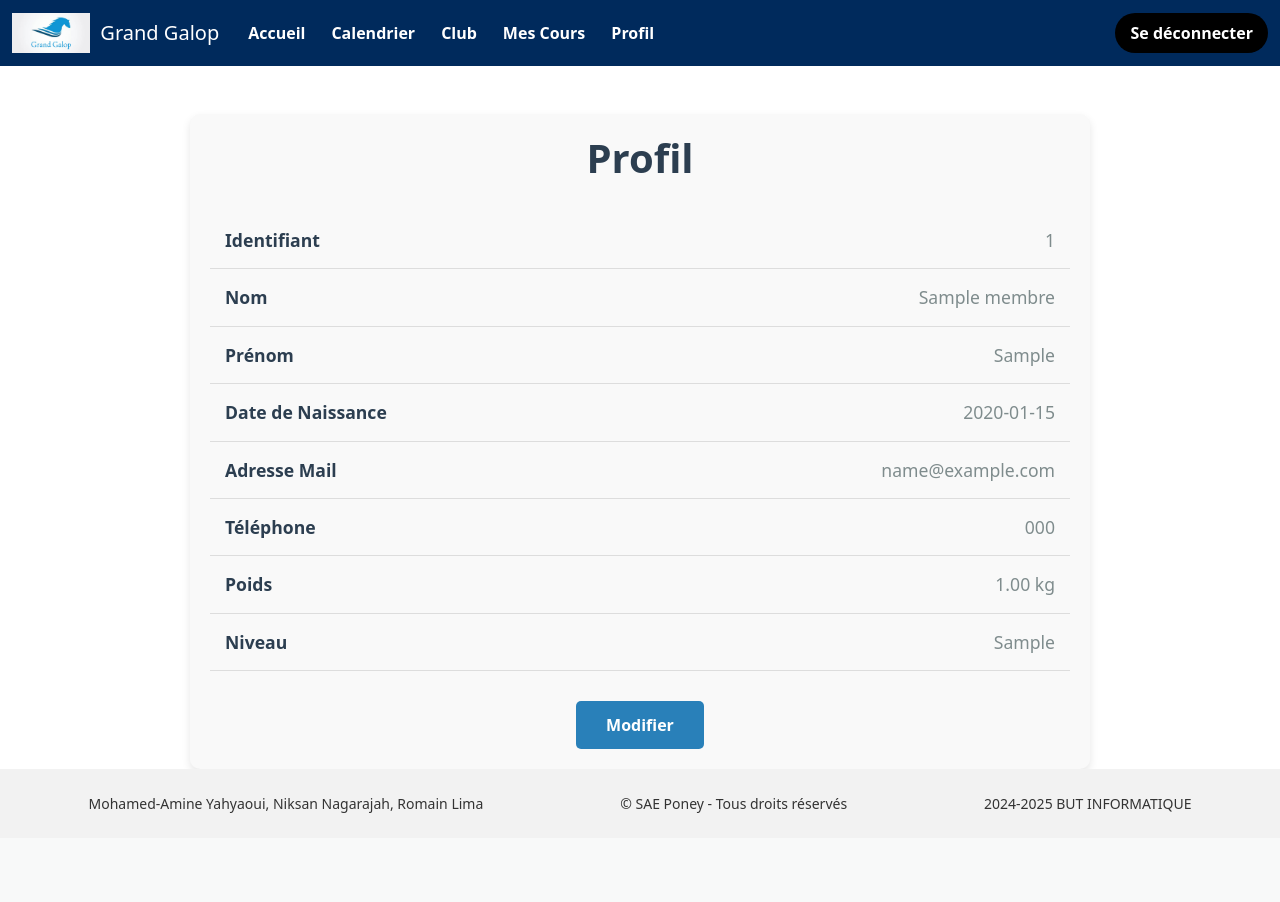
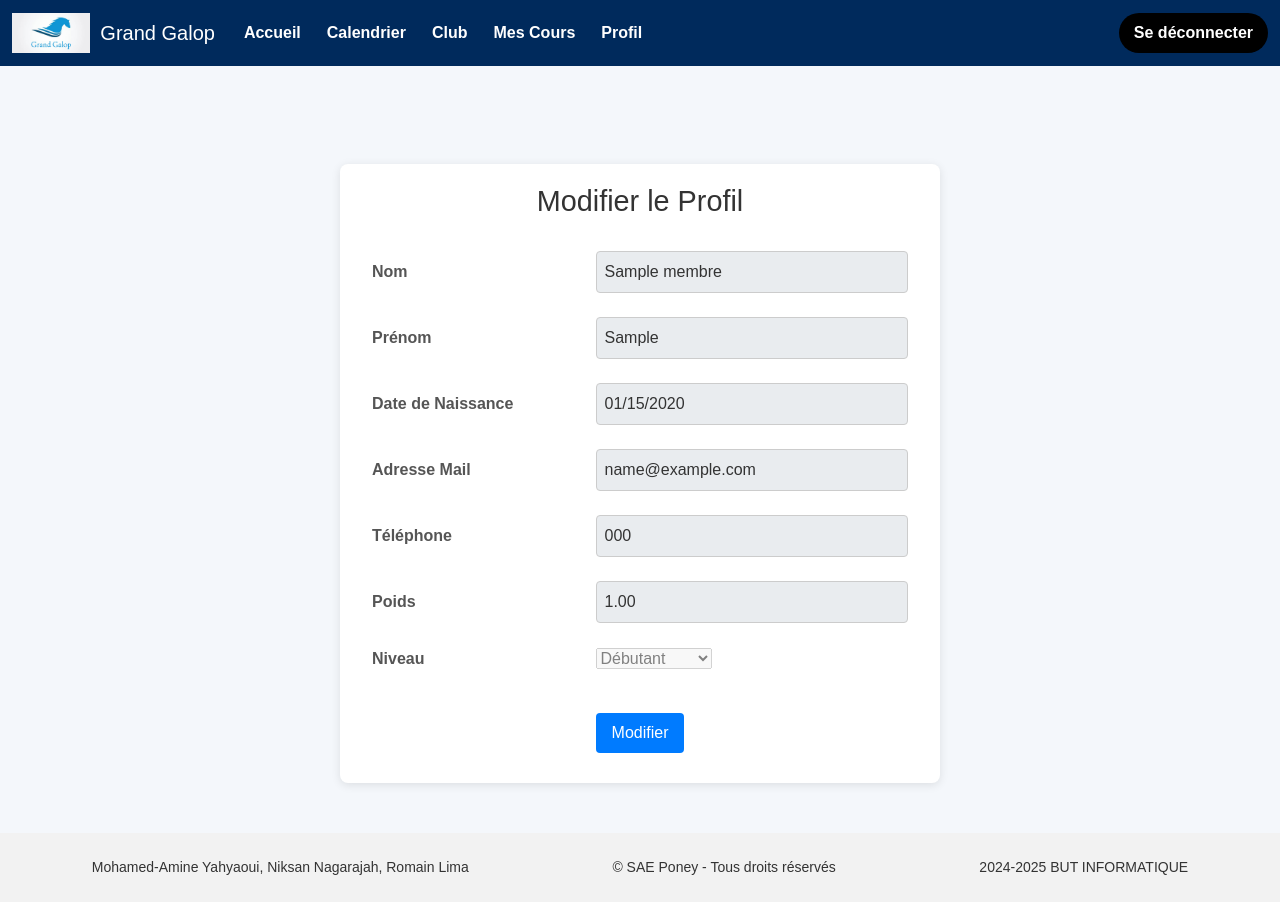
Before and after one commit to NiksanNagarajah/SAE_DevWeb, a Flask app: page /profil in a window 1280 px wide. Before the commit the page ends 813 px from the top, so only its background shows below. Run offline with Flask 3, Linux system fonts and the light colour scheme; a user stored in the database is signed in; tables that the repository leaves empty hold one stand-in row (values such as "Sample post"); data that the repository does not hold is empty.

Commit message:
Ajout des modification du profil

```diff
--- a/app/static/profil.css
+++ b/app/static/profil.css
@@ -1,84 +1,118 @@
-.profile-container {
-    max-width: 900px;
-    margin: 0 auto;
-    padding: 20px;
-    background-color: #f9f9f9;
-    border-radius: 10px;
-    box-shadow: 0 4px 8px rgba(0, 0, 0, 0.1);
+/* Styles de base */
+body {
+    font-family: Arial, sans-serif;
+    background-color: #f4f7fb;
+    color: #333;
+    margin: 0;
+    padding: 0;
 }
 
-.profile-container h1 {
-    font-size: 2.5em;
-    font-weight: bold;
-    margin-bottom: 30px;
-    color: #2c3e50;
+.profile-container {
+    max-width: 600px;
+    margin: 50px auto;
+    padding: 20px;
+    background-color: #fff;
+    border-radius: 8px;
+    box-shadow: 0 2px 10px rgba(0, 0, 0, 0.1);
+}
+
+h1 {
+    font-size: 1.8rem;
+    color: #333;
+    margin-bottom: 20px;
     text-align: center;
 }
 
+/* Tableaux */
 table {
     width: 100%;
     border-collapse: collapse;
     margin-bottom: 20px;
-    font-size: 1.1em;
 }
 
-table td {
-    padding: 15px;
-    border-bottom: 1px solid #ddd;
-    text-align: left;
-    vertical-align: middle;
-    color: #34495e;
+td {
+    padding: 12px;
+    font-size: 1rem;
+    color: #555;
 }
 
-table td:nth-child(1) {
+td:first-child {
     font-weight: bold;
-    width: 40%;
-    color: #2c3e50;
 }
 
-table td:nth-child(2) {
-    text-align: right;
-    color: #7f8c8d;
+input[type="text"], input[type="email"], input[type="tel"], input[type="number"], input[type="date"] {
+    width: 100%;
+    padding: 8px;
+    border: 1px solid #ccc;
+    border-radius: 4px;
+    background-color: #f9f9f9;
+    color: #333;
+    font-size: 1rem;
 }
 
-.profile-button-container {
-    text-align: center;
-    margin-top: 30px;
+input[readonly] {
+    background-color: #e9ecef;
 }
 
-.modify-button {
-    padding: 12px 30px;
-    font-size: 1em;
-    font-weight: bold;
-    color: #fff;
-    background-color: #2980b9;
-    border: none;
-    border-radius: 5px;
-    cursor: pointer;
-    transition: background-color 0.3s ease, transform 0.2s ease;
+input[type="text"]:focus, input[type="email"]:focus, input[type="tel"]:focus, input[type="number"]:focus, input[type="date"]:focus {
+    border-color: #007bff;
+    outline: none;
 }
 
-.modify-button:hover {
-    background-color: #3498db;
-    transform: translateY(-2px);
+/* Liens Modifier, Enregistrer, Annuler */
+form > a {
+    display: inline-block;
+    padding: 8px 16px;
+    text-decoration: none;
+    font-size: 1rem;
+    border-radius: 4px;
+    margin: 5px;
+    background-color: #007bff;
+    color: white;
+    text-align: center;
+    transition: background-color 0.3s;
 }
 
-.modify-button:active {
-    background-color: #1c6691;
-    transform: translateY(0);
+form >a:hover {
+    background-color: #0056b3;
 }
 
+/* Boutons centrés et sur une colonne */
+form {
+    display: flex;
+    flex-direction: column;
+    align-items: center;
+}
+
+#edit-link, #save-link, #cancel-link {
+    display: inline-block;
+    margin: 10px 0; /* Espacement entre les boutons */
+}
+
+#save-link, #cancel-link {
+    display: inline-block;
+    margin: 10px 0;
+}
+
+#save-link, #cancel-link {
+    display: none;
+}
+
+/* Réactivité */
 @media (max-width: 768px) {
     .profile-container {
         padding: 15px;
     }
 
-    table td {
-        font-size: 0.9em;
+    table {
+        font-size: 0.9rem;
     }
 
-    .modify-button {
-        width: 100%;
+    td {
         padding: 10px;
     }
+
+    input {
+        font-size: 0.9rem;
+    }
 }
--- a/app/templates/profil.html
+++ b/app/templates/profil.html
@@ -1,6 +1,6 @@
 {% extends "base.html" %}
 
-{% block title %}Profil{% endblock %}
+{% block title %}Modifier le Profil{% endblock %}
 
 {% block styles %}
 <link rel="stylesheet" href="{{ url_for('static', filename='profil.css') }}">
@@ -10,48 +10,87 @@
 <br><br>
 <div class="profile-container">
     {% if utilisateur %}
-        <h1>Profil</h1>
-        <table>
-            {% for u in utilisateur %}
-                <tr>
-                    <td>Identifiant</td>
-                    <td>{{ u.id_membre }}</td>
-                </tr>
+        <h1>Modifier le Profil</h1>
+        <form id="profil-form" method="POST" action="{{ url_for('modifier_profil') }}">
+            <input type="hidden" name="id_membre" value="{{ utilisateur[0].id_membre }}">
+
+            <table>
                 <tr>
                     <td>Nom</td>
-                    <td>{{ u.nom }}</td>
+                    <td><input type="text" name="nom" value="{{ utilisateur[0].nom }}" readonly></td>
                 </tr>
                 <tr>
                     <td>Prénom</td>
-                    <td>{{ u.prenom }}</td>
+                    <td><input type="text" name="prenom" value="{{ utilisateur[0].prenom }}" readonly></td>
                 </tr>
                 <tr>
                     <td>Date de Naissance</td>
-                    <td>{{ u.date_naissance }}</td>
+                    <td><input type="date" name="date_naissance" value="{{ utilisateur[0].date_naissance }}" readonly></td>
                 </tr>
                 <tr>
                     <td>Adresse Mail</td>
-                    <td>{{ u.email }}</td>
+                    <td><input type="email" name="email" value="{{ utilisateur[0].email }}" readonly></td>
                 </tr>
                 <tr>
                     <td>Téléphone</td>
-                    <td>{{ u.telephone }}</td>
+                    <td><input type="tel" name="telephone" value="{{ utilisateur[0].telephone }}" readonly></td>
                 </tr>
                 <tr>
                     <td>Poids</td>
-                    <td>{{ u.poids }} kg</td>
+                    <td><input type="number" step="0.1" name="poids" value="{{ utilisateur[0].poids }}" readonly></td>
                 </tr>
                 <tr>
                     <td>Niveau</td>
-                    <td>{{ u.niveau }}</td>
+                    <td>
+                        <select name="niveau" disabled>
+                            <option value="Débutant" {% if utilisateur[0].niveau == 'Débutant' %}selected{% endif %}>Débutant</option>
+                            <option value="Intermédiaire" {% if utilisateur[0].niveau == 'Intermédiaire' %}selected{% endif %}>Intermédiaire</option>
+                            <option value="Avancé" {% if utilisateur[0].niveau == 'Avancé' %}selected{% endif %}>Avancé</option>
+                        </select>
+                    </td>
                 </tr>
-            {% endfor %}
-        </table>
-        <div class="profile-button-container">
-            <button class="modify-button">Modifier</button>
-        </div>
-        {% else %}
+            </table>
+
+            <a href="#" id="edit-link" class="edit-link">Modifier</a>
+            <a href="#" id="save-link" class="save-link" style="display: none;">Enregistrer</a>
+            <a href="{{ url_for('profil') }}" id="cancel-link" class="cancel-link" style="display: none;">Annuler</a>
+        </form>
+    {% else %}
         <p>Aucune information pour le moment.</p>
     {% endif %}
 </div>
+
+<script>
+    document.addEventListener('DOMContentLoaded', function () {
+        const editLink = document.getElementById('edit-link');
+        const saveLink = document.getElementById('save-link');
+        const cancelLink = document.getElementById('cancel-link');
+        const form = document.getElementById('profil-form');
+        const formInputs = document.querySelectorAll('#profil-form input');
+        const select = document.querySelector('#profil-form select');
+
+        editLink.addEventListener('click', function () {
+            formInputs.forEach(input => input.removeAttribute('readonly'));
+            select.removeAttribute('disabled');
+
+            editLink.style.display = 'none';
+            saveLink.style.display = 'inline-block';
+            cancelLink.style.display = 'inline-block';
+        });
+
+        cancelLink.addEventListener('click', function () {
+            formInputs.forEach(input => input.setAttribute('readonly', true));
+            select.setAttribute('disabled', true);
+
+            editLink.style.display = 'inline-block';
+            saveLink.style.display = 'none';
+            cancelLink.style.display = 'none';
+        });
+
+        saveLink.addEventListener('click', function (event) {
+            event.preventDefault();
+            form.submit();
+        });
+    });
+</script>
 {% endblock %}
--- a/app/views.py
+++ b/app/views.py
@@ -98,3 +98,36 @@ def mes_cours():
     user_id = current_user.id_membre
     cours = cours_reserves(user_id)
     return render_template('mesCours.html', cours=cours)
+
+
+
+@app.route('/modifier_profil', methods=['POST'])
+def modifier_profil():
+    try:
+
+        id_membre = request.form.get('id_membre')
+        nom = request.form.get('nom')
+        prenom = request.form.get('prenom')
+        date_naissance = request.form.get('date_naissance')
+        email = request.form.get('email')
+        telephone = request.form.get('telephone')
+        poids = request.form.get('poids')
+        niveau = request.form.get('niveau')
+
+
+        cursor = mysql.connection.cursor()
+        query = """
+            UPDATE MEMBRE
+            SET nomM = %s, prenomM = %s, dateNaissance = %s, email = %s,
+            telephone = %s, poidsA  = %s,  niveau = %s
+            WHERE idM = %s
+        """
+        cursor.execute(query, (nom, prenom, date_naissance, email,
+                               telephone, poids, niveau, id_membre))
+        mysql.connection.commit()
+        cursor.close()
+    except Exception as e:
+        mysql.connection.rollback()
+        print(e)
+
+    return redirect(url_for('profil'))
```
